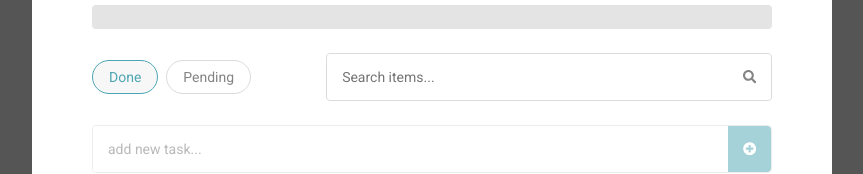
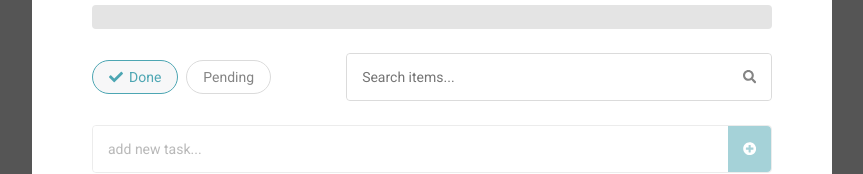
Before and after one commit to drewcosta/Sizebay-desafio, a React (Create React App) app: page / in a window 1280 px wide. Both pictures are taken after a click on the button "Done". Shown: the part 193-367 px from the top of the page, without its empty margins (208-1071 px from the left). Built offline with nearby package versions, Linux system fonts and the light colour scheme.

Commit message:
feat: add icon to filter button

```diff
--- a/src/components/modal/FilterBar/FilterBar.tsx
+++ b/src/components/modal/FilterBar/FilterBar.tsx
@@ -1,6 +1,7 @@
 import * as S from "./FilterBar.styles";
 import { ModalButton } from "../Button";
 import { FaSearch } from "react-icons/fa";
+import { FaCheck } from "react-icons/fa";
 import { IoMdClose } from "react-icons/io";
 import { TaskStatus } from "../../../types/TaskStatus";
 import { useFilterTasks } from "../../../hooks/useFilterTasks";
@@ -21,6 +22,7 @@ export const ModalFilterBar = () => {
               onClick={() => setCurrentStatus(status)}
               $clicked={currentStatus === status}
               $filterButton
+              icon={currentStatus === status ? <FaCheck /> : undefined}
             >
               {status}
             </ModalButton>
```
